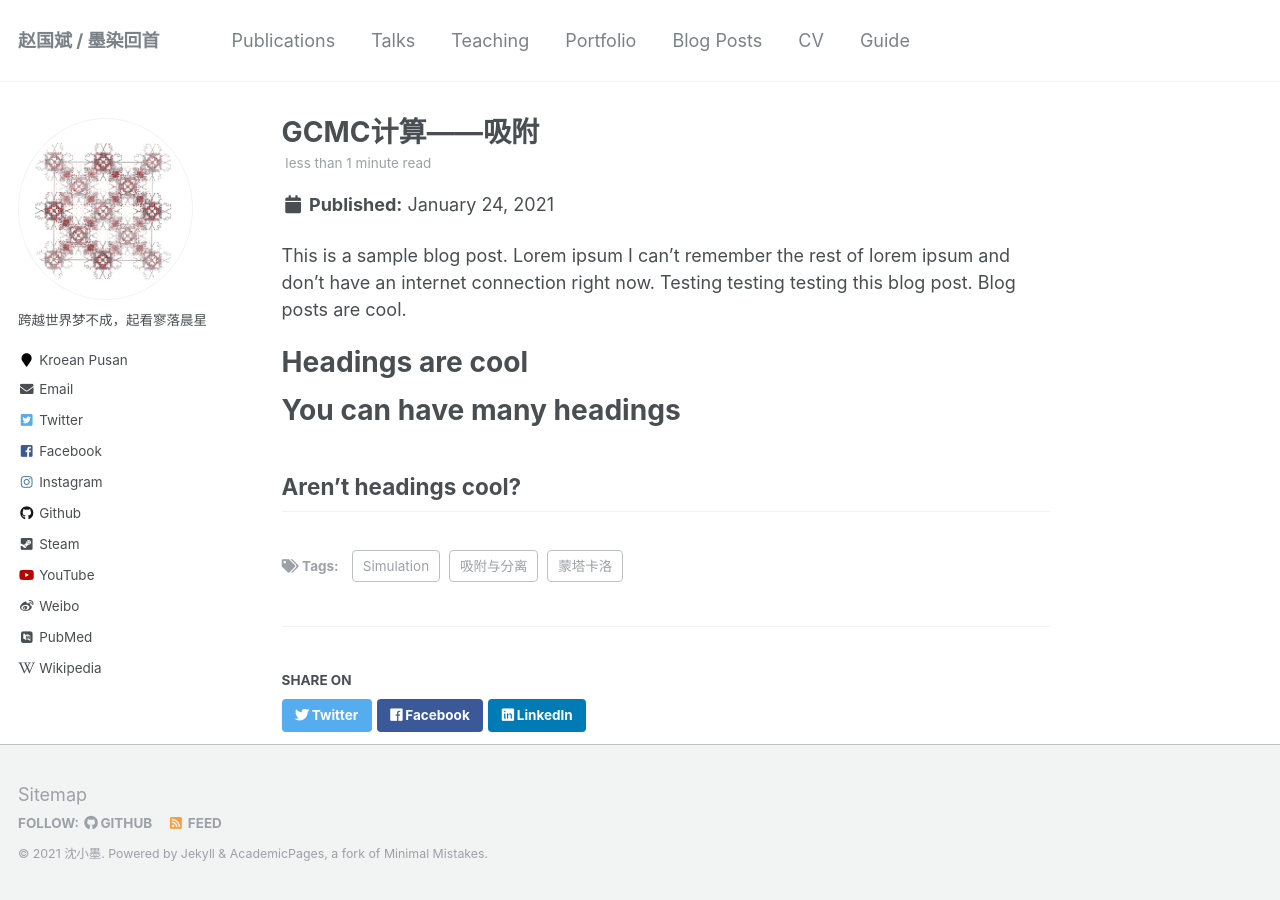
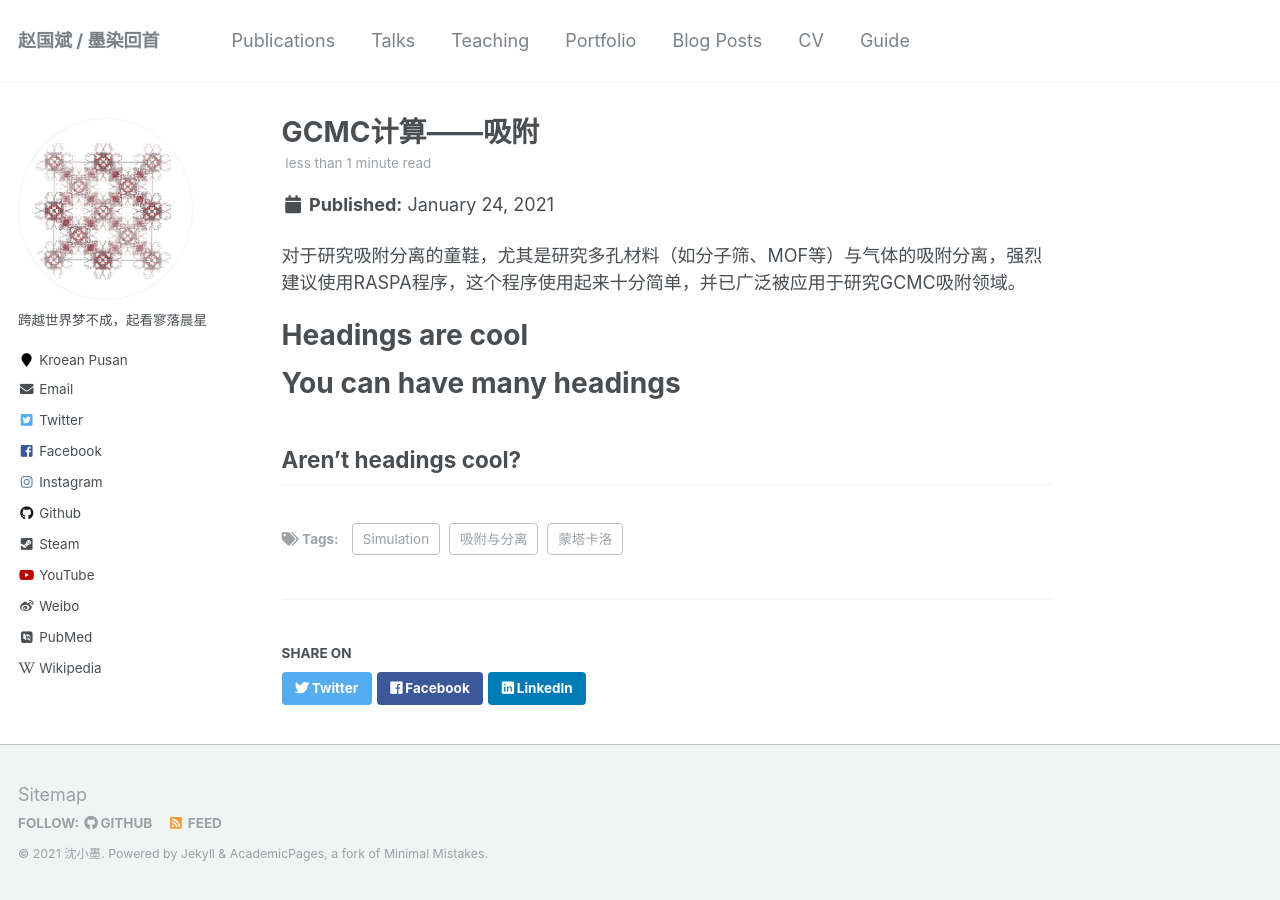
Before and after one commit to sxm13/ZGBshenxiaomoCV.github.io, a Jekyll site: the page built from _posts/2021-01-24-blog-post-1.md, in a window 1280 px wide. Built offline with Jekyll 4.4.1, drawn with Linux system fonts in a browser that asks for light colours; some web fonts are replaced.

Commit message:
Update 2021-01-24-blog-post-1.md

```diff
--- a/_posts/2021-01-24-blog-post-1.md
+++ b/_posts/2021-01-24-blog-post-1.md
@@ -8,7 +8,7 @@
   - 吸附与分离
 ---
 
-This is a sample blog post. Lorem ipsum I can't remember the rest of lorem ipsum and don't have an internet connection right now. Testing testing testing this blog post. Blog posts are cool.
+对于研究吸附分离的童鞋，尤其是研究多孔材料（如分子筛、MOF等）与气体的吸附分离，强烈建议使用RASPA程序，这个程序使用起来十分简单，并已广泛被应用于研究GCMC吸附领域。
 
 Headings are cool
 ======
```
